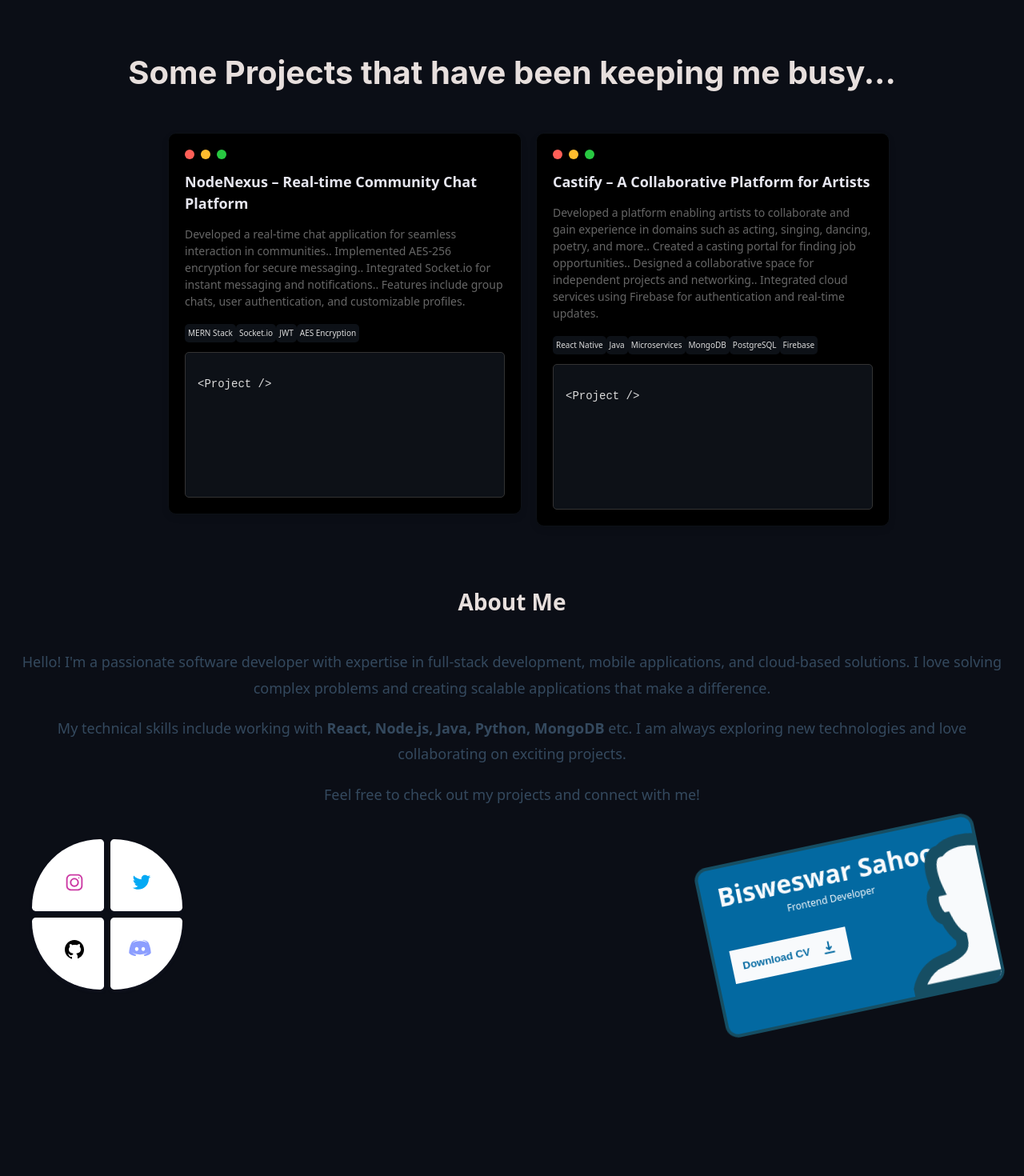
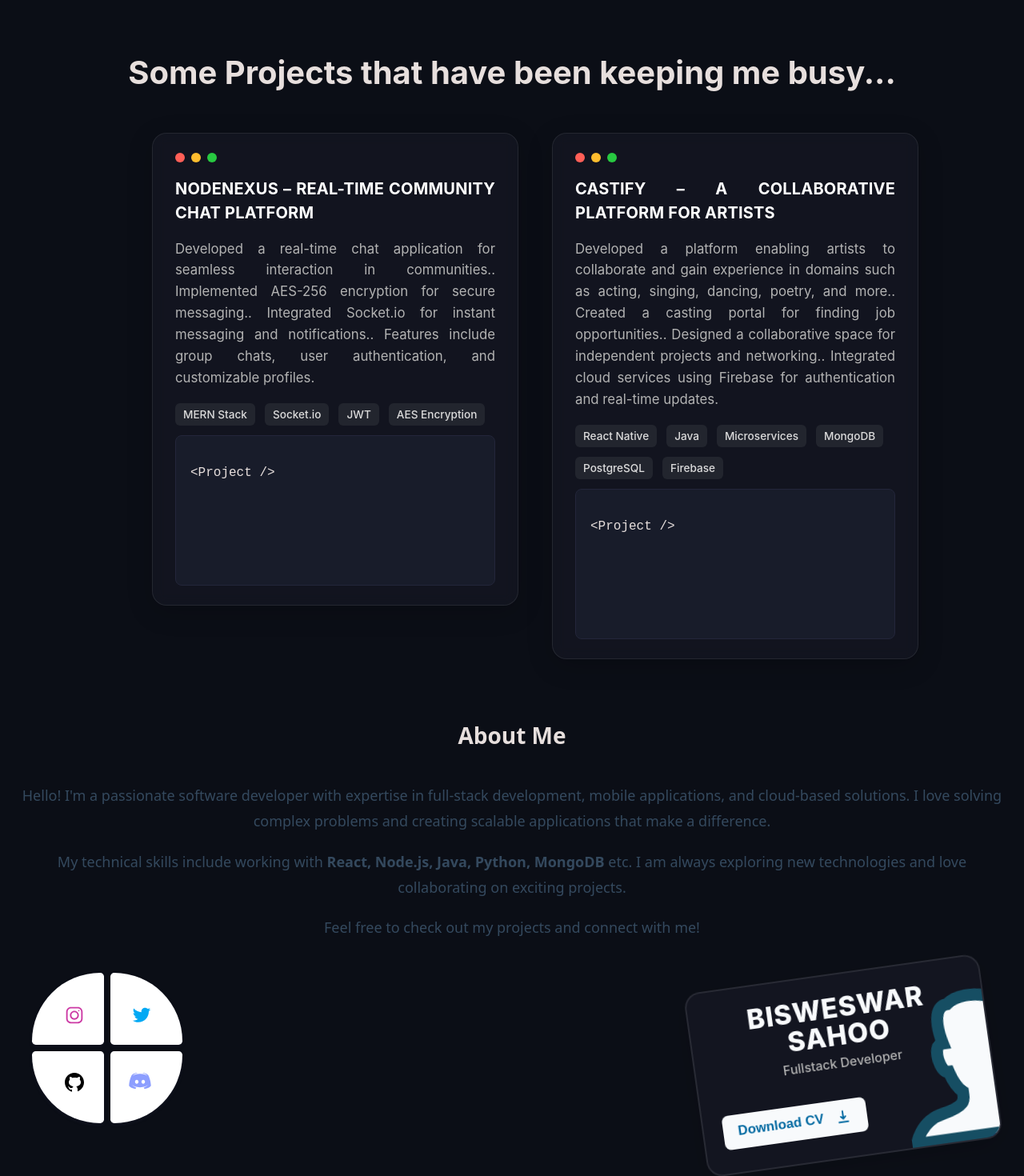
Before and after one commit to bisweswarsahoo/my-portfolio, a React (Vite) app: page / in a window 1280 px wide. Shown: the part 2200-3670 px from the top of the page at 80% size. Before the commit the page ends 3505 px from the top, so only its background shows below. Built offline with nearby package versions, Linux system fonts and the light colour scheme.

Commit message:
feat: update cards

```diff
--- a/src/components/CVCard.jsx
+++ b/src/components/CVCard.jsx
@@ -1,4 +1,3 @@
-import React from "react";
 import "../styles/CVCard.css";
 
 const CVCard = () => {
@@ -6,7 +5,7 @@ const CVCard = () => {
 		<div className="cv-card relative">
 			<div className="cv-info">
 				<span className="cv-name">Bisweswar Sahoo</span>
-				<p className="cv-title">Frontend Developer</p>
+				<p className="cv-title">Fullstack Developer</p>
 			</div>
 			<button className="cv-download-btn">
 				Download CV
--- a/src/components/Projects.jsx
+++ b/src/components/Projects.jsx
@@ -55,7 +55,7 @@ const Projects = () => {
 					padding: "20px",
 					display: "flex",
 					justifyContent: "center",
-					gap: "60px",
+					gap: "100px",
 				}}
 			>
 				{projects.map((project, index) => (
@@ -76,7 +76,7 @@ const Projects = () => {
 								<span className="yellow"></span>
 								<span className="green"></span>
 							</div>
-							<span className="card-title">{project.name}</span>
+							<p className="card-title">{project.name}</p>
 							<p className="card-description">
 								{project.description.join(". ")}
 							</p>
--- a/src/styles/CVCard.css
+++ b/src/styles/CVCard.css
@@ -1,55 +1,64 @@
 .cv-card {
 	position: relative;
-	width: 308px;
-	height: 168px;
-	padding: 1.25rem;
-	background-color: #0369a1;
-	border-radius: 1rem;
-	border: 4px solid #164e63;
+	width: 320px;
+	height: 180px;
+	padding: 1.5rem;
+	background: rgba(20, 22, 34, 0.88);
+	border-radius: 1.25rem;
+	border: 2.5px solid rgba(255, 255, 255, 0.09);
 	display: flex;
 	flex-direction: column;
 	align-items: flex-start;
-	gap: 1rem;
-	transform: rotate(-12deg);
-	transition: transform 0.3s ease;
+	gap: 1.1rem;
+	transform: rotate(-8deg);
+	transition: transform 0.33s cubic-bezier(0.4, 0, 0.2, 1), box-shadow 0.33s;
 	overflow: hidden;
 	color: #f8fafc;
 	cursor: default;
+	box-shadow: 0 8px 32px rgba(0, 0, 0, 0.18);
+	font-family: "Poppins", "Inter", system-ui, sans-serif;
+	backdrop-filter: blur(8px);
 }
 
 .cv-card:hover {
-	transform: rotate(0deg);
+	transform: rotate(0deg) scale(1.025);
+	box-shadow: 0 16px 40px rgba(0, 0, 0, 0.22);
 }
 
 .cv-info .cv-name {
-	font-weight: 700;
-	font-size: 2rem;
+	font-weight: 800;
+	font-size: 2.1rem;
 	line-height: 1;
+	letter-spacing: 0.03em;
+	max-width: 24px;
+	text-transform: uppercase;
 }
 
 .cv-info .cv-title {
-	font-size: 0.75rem;
+	font-size: 1rem;
 	margin-top: 0.25rem;
-	color: #f8fafc;
+	color: #b3b3b3;
+	font-weight: 500;
 }
 
 .cv-download-btn {
 	display: flex;
 	align-items: center;
 	gap: 0.75rem;
-	background-color: #f8fafc;
+	background: #f8fafc;
 	color: #0369a1;
-	font-weight: 600;
-	padding: 0.5rem 0.75rem;
-	border: 1px solid transparent;
+	font-weight: 700;
+	padding: 0.55rem 1.1rem;
+	border: 1.5px solid transparent;
+	border-radius: 8px;
 	cursor: pointer;
-	transition: background-color 0.3s ease, color 0.3s ease,
-		border-color 0.3s ease;
+	transition: all 0.3s;
 	user-select: none;
+	font-size: 1.05rem;
 }
 
 .cv-download-btn:hover {
-	background-color: #164e63;
+	background: #164e63;
 	color: #f8fafc;
 	border-color: #164e63;
 }
@@ -71,17 +80,17 @@
 	z-index: 10;
 	fill: #f8fafc;
 	stroke: #164e63;
-	transition: transform 0.5s ease;
+	transition: transform 0.5s;
 	pointer-events: none;
 }
 
 .svg2 {
 	stroke: #1e40af;
-	transition: transform 0.2s ease;
+	transition: transform 0.2s;
 	stroke-width: 2 !important;
 	z-index: 9;
 }
 
 .cv-card:hover .bg-svg {
-	transform: scale(1.25);
+	transform: scale(1.18);
 }
--- a/src/styles/Card.css
+++ b/src/styles/Card.css
@@ -1,31 +1,33 @@
 .card {
 	width: 400px;
-	padding: 20px;
-	border: 1px solid #0d1117;
-	border-radius: 10px;
-	background-color: #000;
-	box-shadow: 0 4px 8px rgba(0, 0, 0, 0.1);
+	padding: 24px 28px;
+	border-radius: 18px;
+	background: rgba(20, 22, 34, 0.82);
+	box-shadow: 0 8px 32px rgba(0, 0, 0, 0.18);
+	border: 1.5px solid rgba(255, 255, 255, 0.08);
+	font-family: "Poppins", "Inter", system-ui, sans-serif;
+	color: #e7dfdd;
+	transition: transform 0.22s cubic-bezier(0.4, 0, 0.2, 1), box-shadow 0.22s,
+		background 0.22s;
+	position: relative;
 	cursor: pointer;
-	transition: transform 0.2s, box-shadow 0.2s;
-	position: relative;
-	font-family: system-ui, -apple-system, BlinkMacSystemFont, "Segoe UI", Roboto,
-		Oxygen, Ubuntu, Cantarell, "Open Sans", "Helvetica Neue", sans-serif;
+	backdrop-filter: blur(8px);
 }
 
 .card:hover {
-	transform: translateY(-5px);
-	box-shadow: 0 6px 12px rgba(0, 0, 0, 0.15);
+	transform: translateY(-8px) scale(1.025);
+	box-shadow: 0 16px 40px rgba(0, 0, 0, 0.22);
+	background: rgba(30, 34, 54, 0.92);
 }
 
 .mac-header {
 	display: flex;
 	align-items: center;
 	gap: 8px;
-	margin-bottom: 15px;
+	margin-bottom: 18px;
 }
 
 .mac-header span {
-	display: inline-block;
 	width: 12px;
 	height: 12px;
 	border-radius: 50%;
@@ -34,50 +36,56 @@
 .mac-header .red {
 	background-color: #ff5f57;
 }
-
 .mac-header .yellow {
 	background-color: #ffbd2e;
 }
-
 .mac-header .green {
 	background-color: #28c941;
 }
 
 .card-title {
-	font-size: 18px;
-	font-weight: bold;
-	margin: 0 0 10px;
-	color: #e6e6ef;
+	font-size: 1.25rem;
+	font-weight: 700;
+	margin: 0 0 12px;
+	color: #fff;
+	letter-spacing: 0.01em;
+	text-transform: uppercase;
 }
 
 .card-description {
-	font-size: 14px;
-	color: #666;
-	margin-bottom: 15px;
+	font-size: 1.05rem;
+	color: #b3b3b3;
+	margin-bottom: 18px;
+	line-height: 1.6;
 }
 
-.card .card-tag {
+.card-title,
+.card-description {
+	text-align: justify;
+}
+
+.card-tag {
 	display: inline-block;
-	font-size: 10px;
-	border-radius: 5px;
-	background-color: #0d1117;
-	padding: 4px;
-	margin-block-end: 12px;
+	font-size: 0.85rem;
+	border-radius: 6px;
+	background: rgba(255, 255, 255, 0.07);
+	padding: 4px 10px;
+	margin: 0 12px 12px 0;
 	color: #dcdcdc;
+	font-weight: 500;
 }
 
 .code-editor {
-	background-color: #0d1117;
-	color: #dcdcdc;
-	font-family: system-ui, -apple-system, BlinkMacSystemFont, "Segoe UI", Roboto,
-		Oxygen, Ubuntu, Cantarell, "Open Sans", "Helvetica Neue", monospace;
-	font-size: 14px;
-	line-height: 1.5;
-	border-radius: 5px;
-	padding: 15px;
+	background: #181c2a;
+	color: #e7dfdd;
+	font-family: "Fira Mono", "Menlo", "Monaco", "Consolas", monospace;
+	font-size: 1rem;
+	line-height: 1.6;
+	border-radius: 8px;
+	border: 1.5px solid #23263a;
+	padding: 18px;
+	height: 150px;
 	overflow: auto;
-	height: 150px;
-	border: 1px solid #333;
 }
 
 .code-editor::-webkit-scrollbar {
@@ -85,7 +93,7 @@
 }
 
 .code-editor::-webkit-scrollbar-thumb {
-	background: #555;
+	background: #444;
 	border-radius: 4px;
 }
 
```
